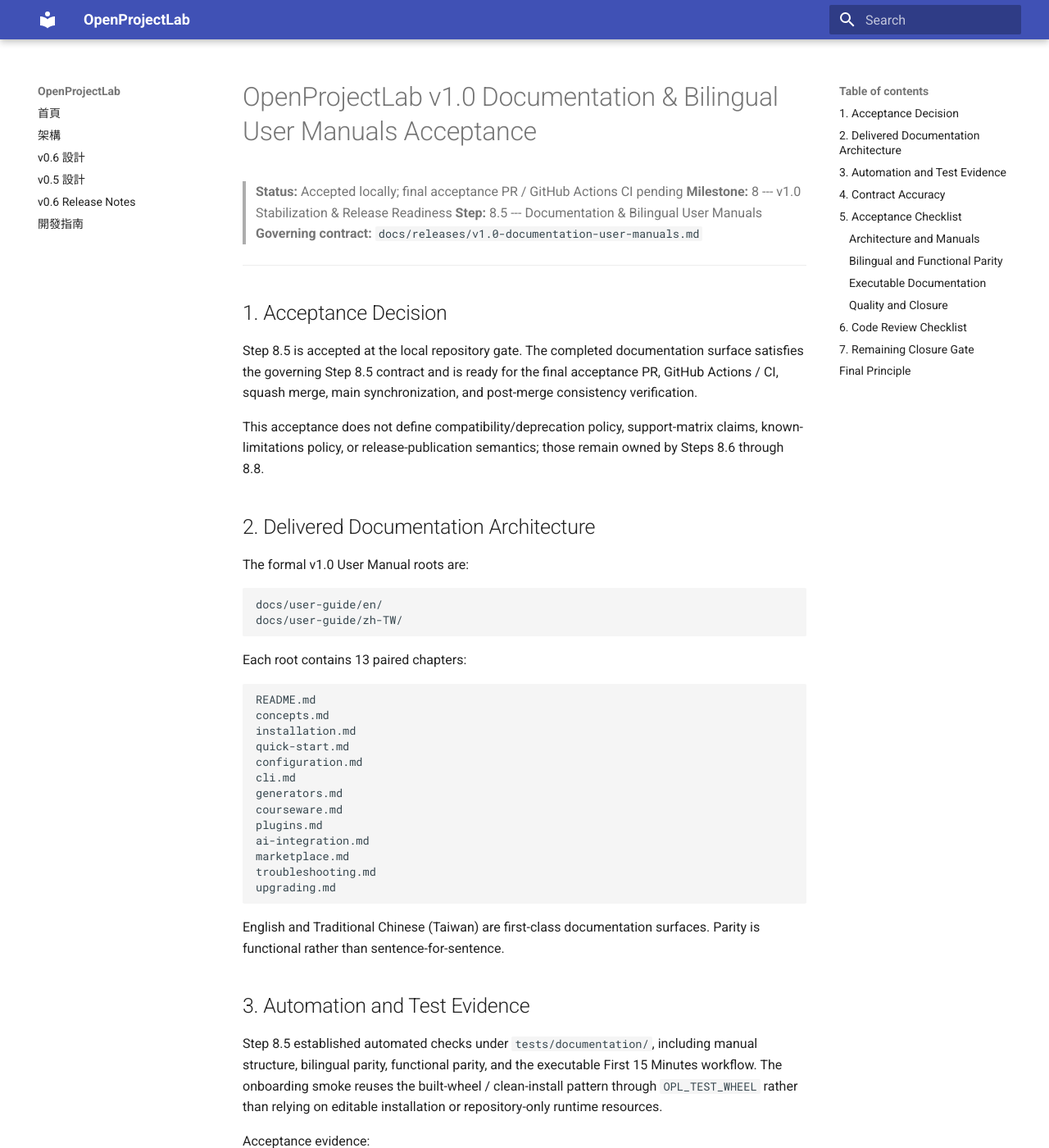
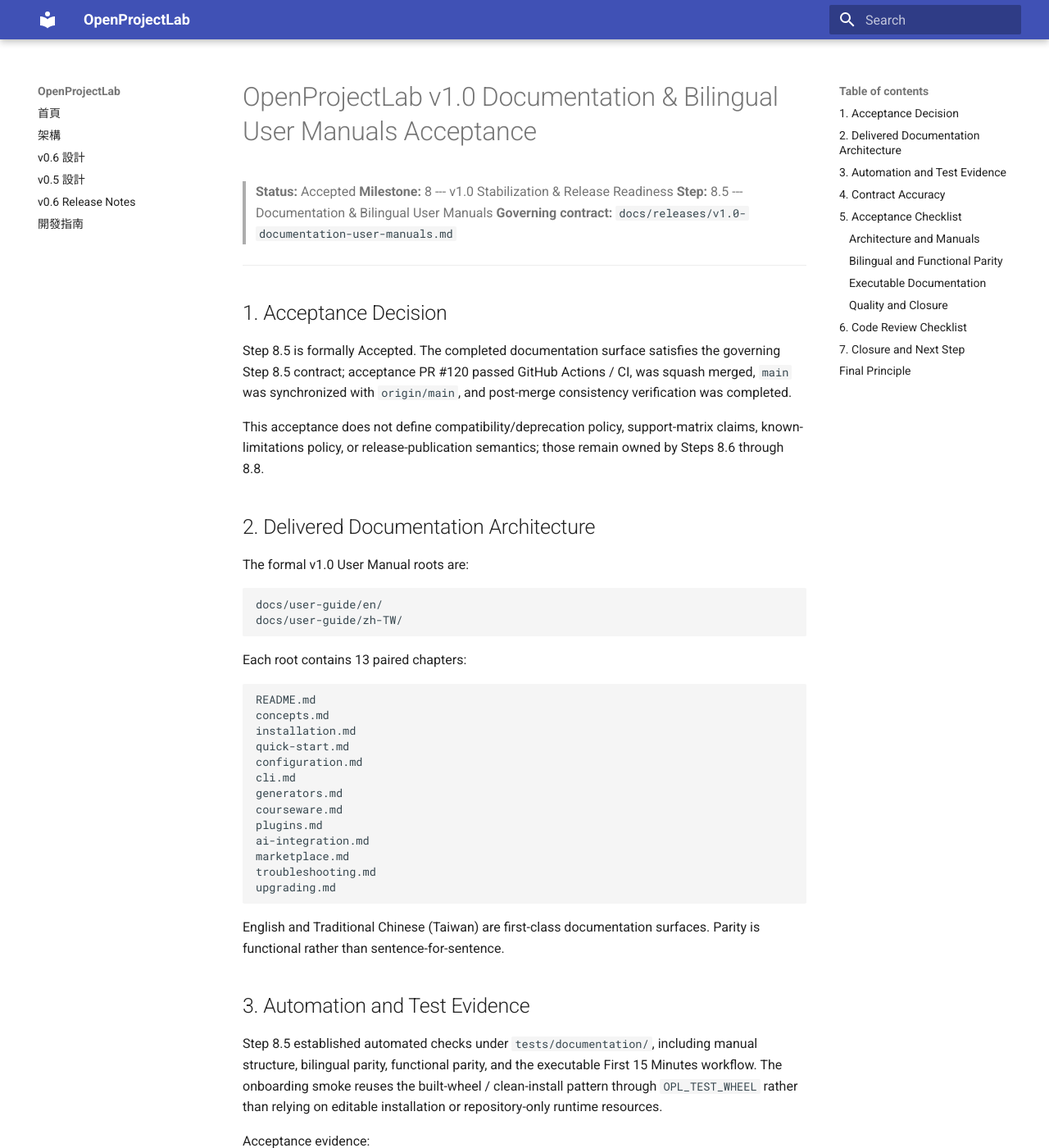
Before and after one commit to khwang1964/OpenProjectLab, an MkDocs documentation site: the page built from docs/releases/v1.0-documentation-user-manuals-acceptance.md, in a window 1280 px wide and 1400 px high. Shown: the whole window at 82% size. Built offline with MkDocs 1.6.1 and Material for MkDocs 9.7.7, drawn with Linux system fonts in a browser that asks for light colours; some of the changed text lies outside the part shown.

Commit message:
docs: align step 8.5 post-merge status (#121)

````diff
--- a/docs/releases/v1.0-documentation-user-manuals-acceptance.md
+++ b/docs/releases/v1.0-documentation-user-manuals-acceptance.md
@@ -1,6 +1,6 @@
 # OpenProjectLab v1.0 Documentation & Bilingual User Manuals Acceptance
 
-> **Status:** Accepted locally; final acceptance PR / GitHub Actions CI pending
+> **Status:** Accepted
 > **Milestone:** 8 --- v1.0 Stabilization & Release Readiness
 > **Step:** 8.5 --- Documentation & Bilingual User Manuals
 > **Governing contract:** `docs/releases/v1.0-documentation-user-manuals.md`
@@ -9,7 +9,7 @@
 
 ## 1. Acceptance Decision
 
-Step 8.5 is accepted at the local repository gate. The completed documentation surface satisfies the governing Step 8.5 contract and is ready for the final acceptance PR, GitHub Actions / CI, squash merge, main synchronization, and post-merge consistency verification.
+Step 8.5 is formally Accepted. The completed documentation surface satisfies the governing Step 8.5 contract; acceptance PR #120 passed GitHub Actions / CI, was squash merged, `main` was synchronized with `origin/main`, and post-merge consistency verification was completed.
 
 This acceptance does not define compatibility/deprecation policy, support-matrix claims, known-limitations policy, or release-publication semantics; those remain owned by Steps 8.6 through 8.8.
 
@@ -61,7 +61,11 @@
 Ruff                                 Passed
 Ruff Format                          Passed
 pre-commit                           Passed
-GitHub Actions / CI                  Pending final acceptance PR
+GitHub Actions / CI                  Passed
+Acceptance PR                       #120 merged
+Squash merge                        Completed
+main synchronization                Completed
+Post-merge consistency              Completed
 ```
 
 The Step 8.4 regression baseline is not reused; `1616 passed, 1 deselected` and `90.55%` are the Step 8.5 completion-state local regression evidence.
@@ -114,10 +118,10 @@
 - [x] Ruff passes.
 - [x] Ruff Format passes.
 - [x] pre-commit passes.
-- [ ] Final acceptance PR GitHub Actions / CI passes.
-- [ ] Acceptance PR squash merge completed.
-- [ ] `main` synchronized with `origin/main`.
-- [ ] Post-merge consistency verification completed.
+- [x] Final acceptance PR GitHub Actions / CI passes.
+- [x] Acceptance PR squash merge completed.
+- [x] `main` synchronized with `origin/main`.
+- [x] Post-merge consistency verification completed.
 
 ## 6. Code Review Checklist
 
@@ -130,27 +134,23 @@
 - [x] Step 8.5 does not pre-empt Step 8.6, Step 8.7, or Step 8.8 policy ownership.
 - [x] Non-blocking product expansion remains outside v1.0 stabilization scope.
 
-## 7. Remaining Closure Gate
+## 7. Closure and Next Step
 
-The remaining actions are procedural acceptance gates:
+The Step 8.5 closure gates are complete:
 
 ``` text
-commit
+acceptance PR #120
     ↓
-push
+GitHub Actions / CI --- Passed
     ↓
-final acceptance PR
+squash merge --- Completed
     ↓
-GitHub Actions / CI
+sync main --- Completed
     ↓
-squash merge
-    ↓
-sync main
-    ↓
-post-merge consistency verification
+post-merge consistency verification --- Completed
 ```
 
-After those gates pass, Step 8.5 can be recorded as fully Accepted and the active Milestone 8 focus moves to:
+Step 8.5 is fully Accepted. The active Milestone 8 focus is now:
 
 ``` text
 Step 8.6 --- Compatibility & Deprecation Policy
````
Also changed, not shown: CHANGELOG.md (+7 -2 lines), docs/HISTORY.md (+2 -2 lines), docs/releases/v1.0-documentation-user-manuals.md (+9 -5 lines), docs/roadmap.md (+13 -3 lines).
